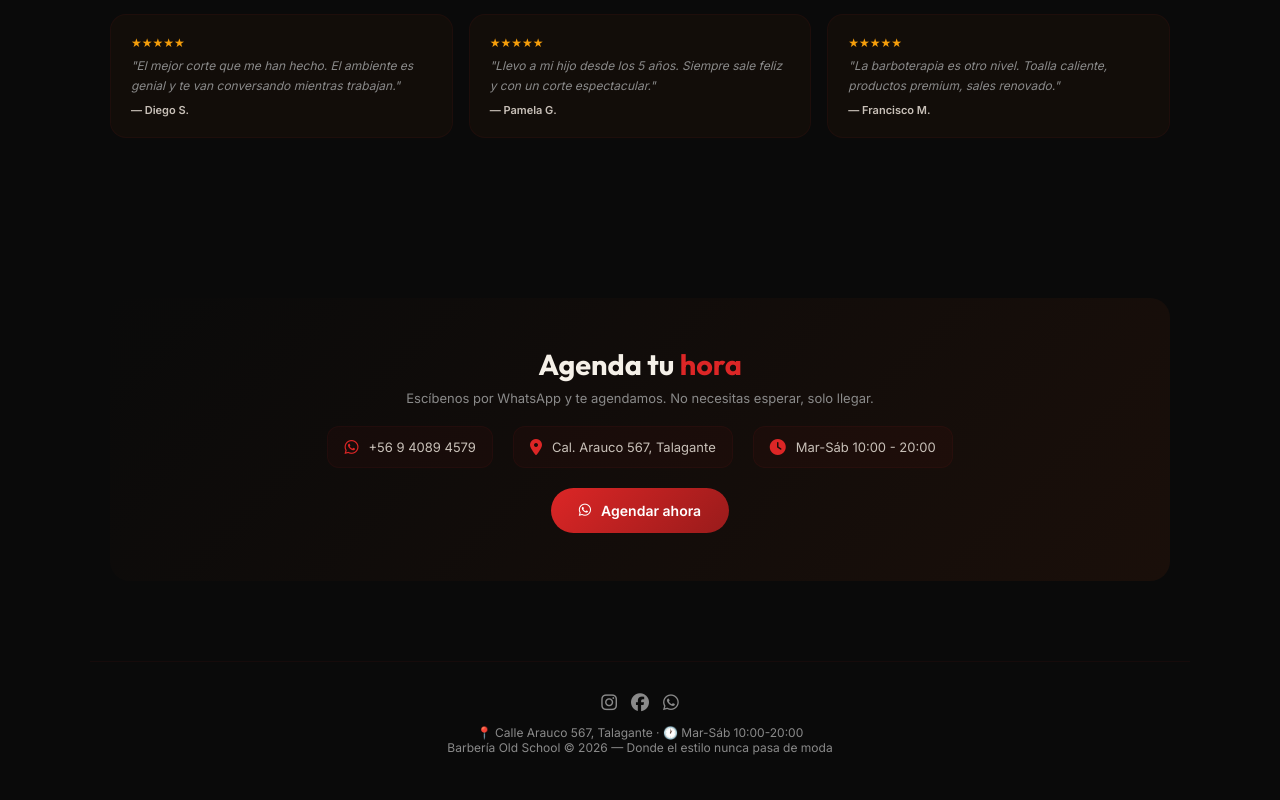
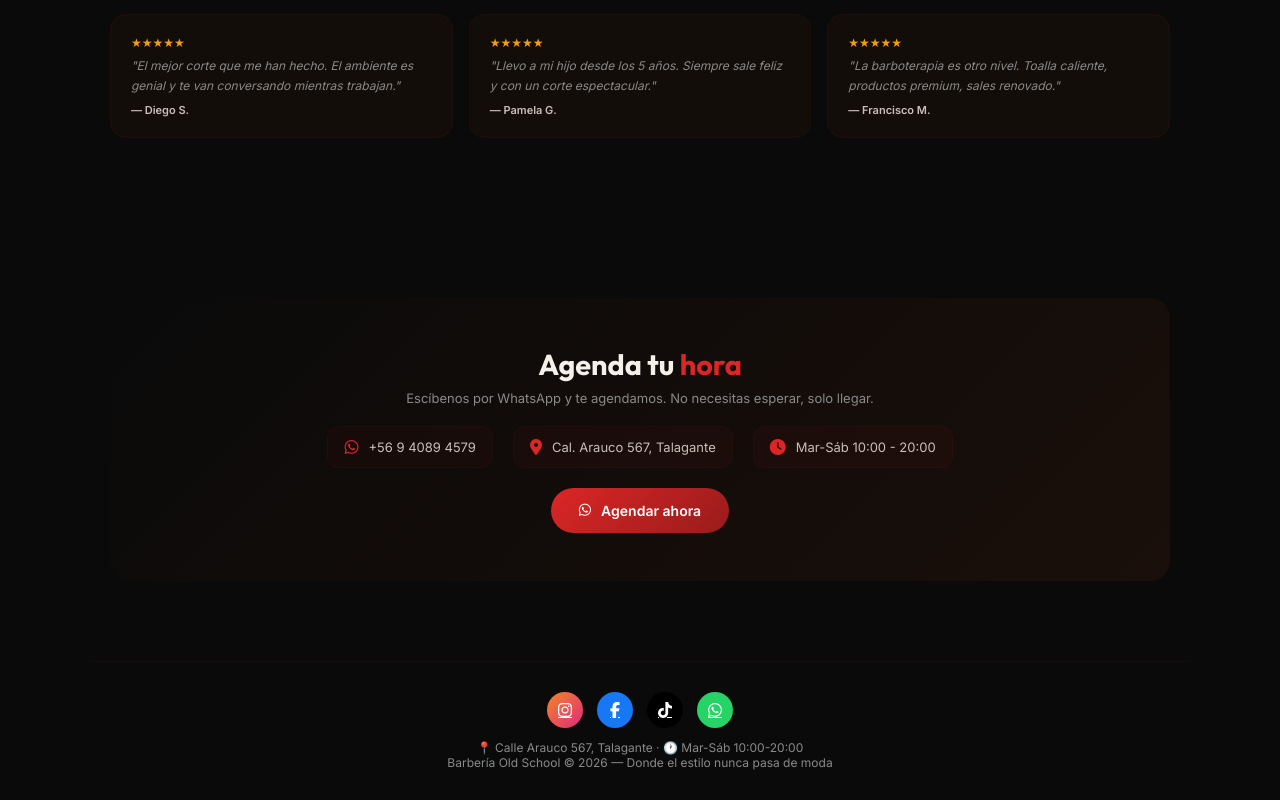
Before and after one commit to pcfra/fgf-digital, a plain HTML site: page modelos/barberia-oldschool.html in a window 1280 px wide. Shown: the part 2233-3033 px from the top of the page. Drawn offline with Linux system fonts and the light colour scheme.

Commit message:
📱 Redes sociales: Instagram, Facebook, TikTok + WhatsApp en footer de modelos y app generadora

```diff
--- a/modelos/barberia-oldschool.html
+++ b/modelos/barberia-oldschool.html
@@ -168,9 +168,10 @@
     <a href="https://wa.me/56940894579" class="whatsapp-float" target="_blank"><i class="fab fa-whatsapp"></i></a>
     <footer class="footer">
         <div class="social">
-            <a href="#"><i class="fab fa-instagram"></i></a>
-            <a href="#"><i class="fab fa-facebook"></i></a>
-            <a href="#"><i class="fab fa-whatsapp"></i></a>
+            <a href="https://instagram.com" target="_blank" style="background:linear-gradient(135deg,#f58529,#dd2a7b);color:#fff;width:36px;height:36px;border-radius:50%;display:inline-flex;align-items:center;justify-content:center;font-size:16px;"><i class="fab fa-instagram"></i></a>
+            <a href="https://facebook.com" target="_blank" style="background:#1877f2;color:#fff;width:36px;height:36px;border-radius:50%;display:inline-flex;align-items:center;justify-content:center;font-size:16px;"><i class="fab fa-facebook-f"></i></a>
+            <a href="https://tiktok.com" target="_blank" style="background:#000;color:#fff;width:36px;height:36px;border-radius:50%;display:inline-flex;align-items:center;justify-content:center;font-size:16px;"><i class="fab fa-tiktok"></i></a>
+            <a href="https://wa.me/56940894579" target="_blank" style="background:#25D366;color:#fff;width:36px;height:36px;border-radius:50%;display:inline-flex;align-items:center;justify-content:center;font-size:16px;"><i class="fab fa-whatsapp"></i></a>
         </div>
         <p>📍 Calle Arauco 567, Talagante · 🕐 Mar-Sáb 10:00-20:00<br>Barbería Old School © 2026 — Donde el estilo nunca pasa de moda</p>
     </footer>
```
Also changed, not shown: app-generadora/index.html (+9 -0 lines), modelos/boutique-enkantos.html (+4 -3 lines), modelos/panaderia-el-trigo.html (+4 -3 lines), modelos/restaurant-don-carlo.html (+4 -3 lines), modelos/taller-automotriz.html (+4 -3 lines).
